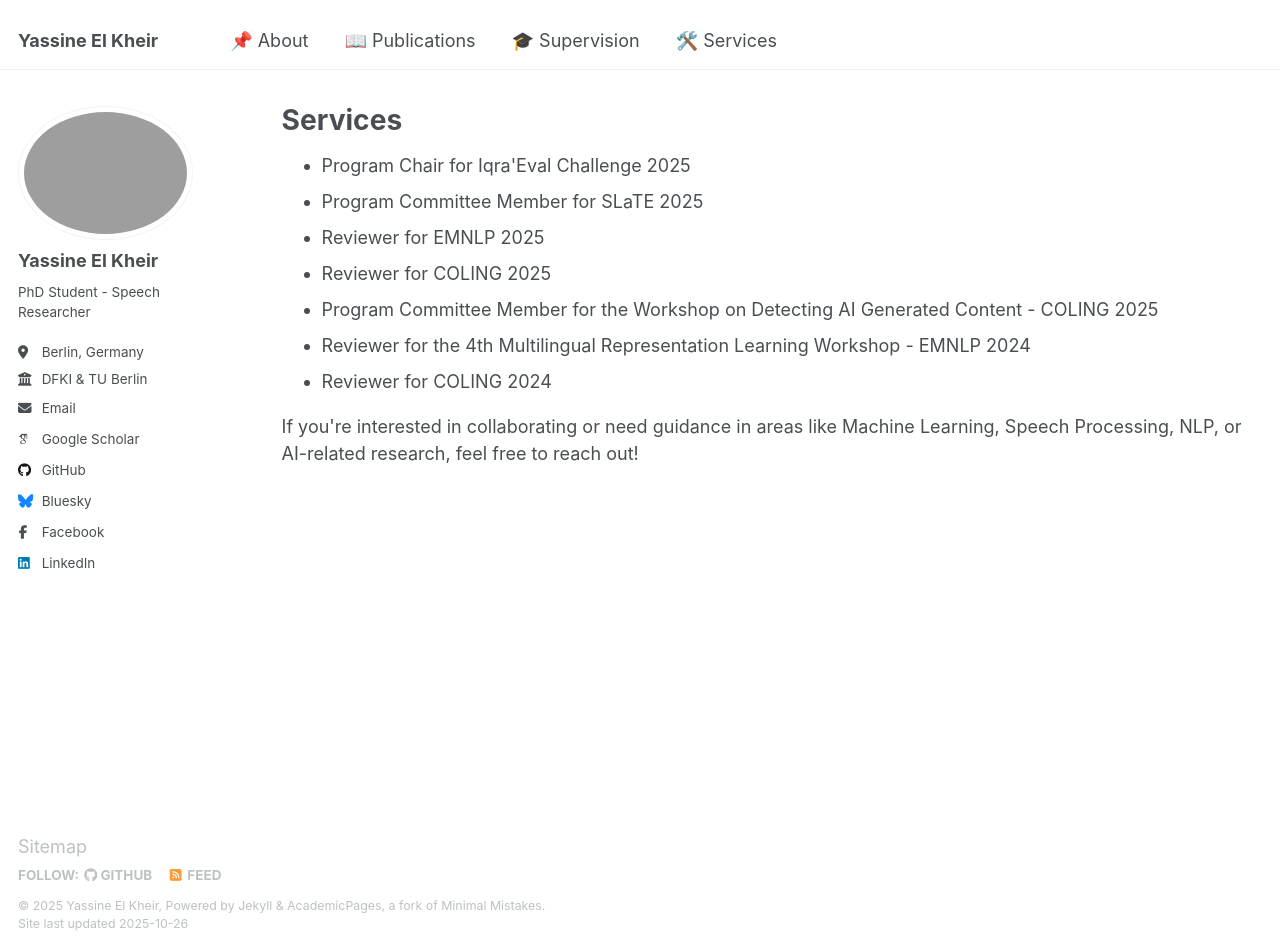
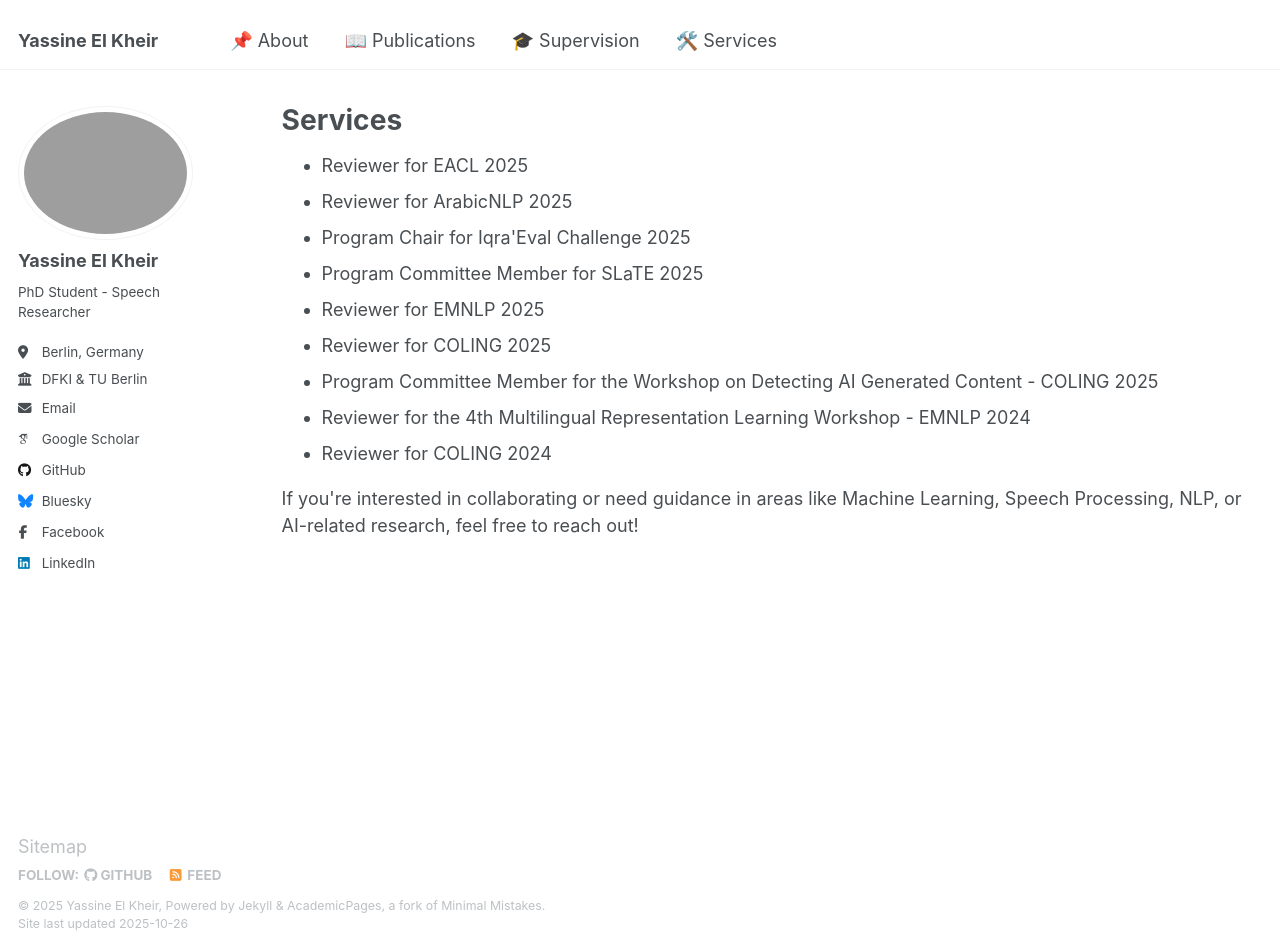
Before and after one commit to Yaselley/yaselley.github.io, a Jekyll site: the page built from _pages/teaching.html, in a window 1280 px wide and 952 px high. Built offline with Jekyll 4.4.1, drawn with Linux system fonts in a browser that asks for light colours; some web fonts are replaced.

Commit message:
Update teaching.html

```diff
--- a/_pages/teaching.html
+++ b/_pages/teaching.html
@@ -6,6 +6,8 @@ author_profile: true
 ---
 
 <ul>
+  <li>Reviewer for EACL 2025</li>
+  <li>Reviewer for ArabicNLP 2025</li>
   <li>Program Chair for Iqra'Eval Challenge 2025</li>
   <li>Program Committee Member for SLaTE 2025</li>
   <li>Reviewer for EMNLP 2025</li>
```
